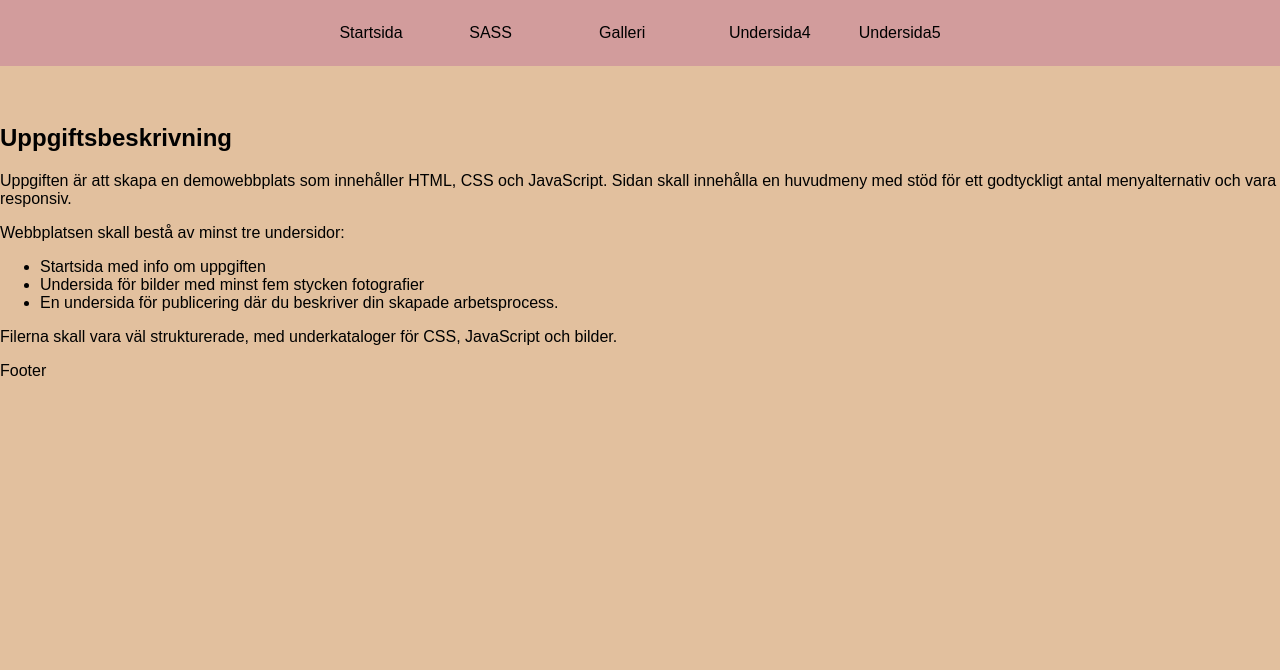
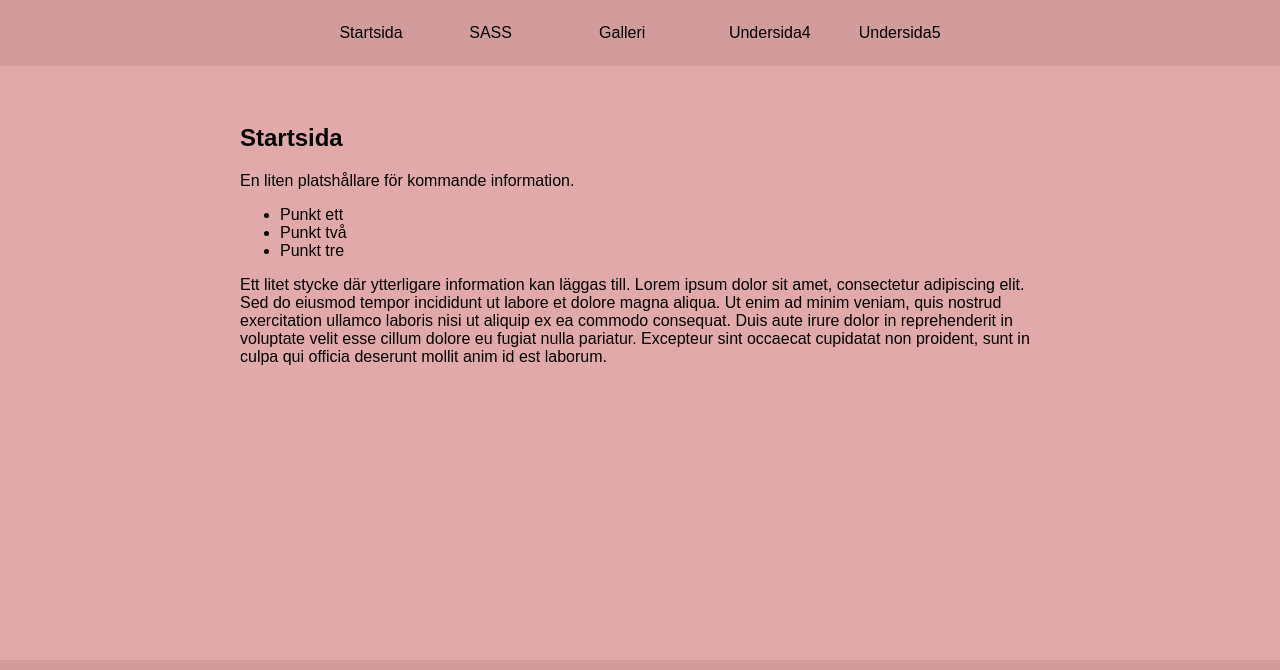
Before and after one commit to lisabromark/Moment_3, a website built with Parcel: page src/html/index.html in a window 1280 px wide. Shown: the top 670 px of the page. Built offline with nearby package versions, Linux system fonts and the light colour scheme.

Commit message:
Improved partial structure, started on colourscheme dark/light mode

```diff
--- a/src/html/index.html
+++ b/src/html/index.html
@@ -5,11 +5,12 @@
     <meta charset="UTF-8">
     <meta name="viewport" content="width=device-width, initial-scale=1.0">
     <link rel="stylesheet" href="../sass/main.scss">
+    <link rel="stylesheet" href="https://fonts.googleapis.com/icon?family=Material+Icons" >
     <title>Document</title>
     <script src="../js/main.js" type="module"></script>
 </head>
 
-<body>
+<body class="theme">
     <header>
         <div class="container">
 
@@ -36,26 +37,29 @@
     <div class="container">
         <main id="main">
             <article>
-            <h1>Uppgiftsbeskrivning</h1>
-            <p> Uppgiften är att skapa en demowebbplats som innehåller HTML, CSS och JavaScript.
-                Sidan skall innehålla en huvudmeny med stöd för ett godtyckligt antal menyalternativ och vara responsiv.</p>
+            <h1>Startsida</h1>
+            <p> En liten platshållare för kommande information.</p>
+                <ul>
+                <li>Punkt ett</li>
+                <li>Punkt två</li>
+                <li>Punkt tre</li>
+                </ul>
+                <p>Ett litet stycke där ytterligare information kan läggas till. Lorem ipsum dolor sit amet,
+                consectetur adipiscing elit. Sed do eiusmod tempor incididunt ut labore et dolore magna aliqua.
+                Ut enim ad minim veniam, quis nostrud exercitation ullamco laboris nisi ut aliquip ex ea commodo consequat.
+                Duis aute irure dolor in reprehenderit in voluptate velit esse cillum dolore eu fugiat nulla pariatur.
+                Excepteur sint occaecat cupidatat non proident, sunt in culpa qui officia deserunt mollit anim id est laborum.
+            </p>
+            </article>
 
-                <p>Webbplatsen skall bestå av minst tre undersidor:</p>
-                <ul>
-                <li>Startsida med info om uppgiften</li>
-                <li>Undersida för bilder med minst fem stycken fotografier</li>
-                <li>En undersida för publicering där du beskriver din skapade arbetsprocess.</li>
-                </ul>
-                <p>Filerna skall vara väl strukturerade, med underkataloger för CSS, JavaScript och bilder.</p>
-            </article>
         </main>
         <section id="section1"></section>
     </div>
     <footer>
-        <div class="container">
-            Footer
-        </div>
-    </footer>
+            <span class="material-icons">email</span>
+            <span class="material-icons">phone</span>
+            <span class="material-icons">map</span>
+           </footer>
 
 </body>
 
--- a/src/sass/base/_variables.scss
+++ b/src/sass/base/_variables.scss
@@ -1,18 +1,19 @@
 $font-stack:Arial, Helvetica, sans-serif;
-$primary-color:#e2c09e;
+$text-line-height: 1.5;
+
+$primary-color:#f1d5b9;
+$darker-color:darken($primary-color, 70%);
+$primary-color-dm:#5a2a1d;
+/*$darker-color-dm:*/
+
 $secondary-color: rgb(210, 156, 156);
-$text-color:black;
+$lighter-color: lighten($secondary-color, 20%);
+$secondary-color-dm: rgb(210, 156, 156);
+/*$lighter-color-dm:*/
+
 
 $breakpoint-tablet:1024px;
 $padding-tablet:1em;
 
 $breakpoint-mobile:600px;
 $padding-mobile:1.5em;
-
-
-body{
-    font-family: $font-stack;
-    background-color:$primary-color;
-    margin:0;
-    padding:0;
-}
--- /dev/null
+++ b/src/sass/layout/_global.scss
@@ -0,0 +1,26 @@
+@import "../base/_variables";
+
+body{
+    font-family: $font-stack;
+    background-color:$primary-color;
+    color:$darker-color;
+    margin:0;
+    padding:0;
+}
+
+#main {
+    grid-area: main;
+    display: grid;
+    place-items: center;
+}
+
+article {
+    max-width: 800px;
+    width: 90%;
+}
+
+footer {
+    background: $secondary-color;
+    grid-area: footer;
+    padding: 1em 0;
+}
--- a/src/sass/layout/_grid.scss
+++ b/src/sass/layout/_grid.scss
@@ -10,7 +10,6 @@
         "section1 section1 section1 section1"
         "footer footer footer footer";
     grid-template-rows: auto 1fr 1fr auto;
-    height: 100%;
 }
 
 @include respond(tablet){
--- a/src/sass/layout/_navigation.scss
+++ b/src/sass/layout/_navigation.scss
@@ -11,7 +11,7 @@ nav {
     padding: 1.5em 0;
 }
 
-// Meny i desktop-läge
+// Meny i desktop-läge och exemple på nesting
 
 .menu {
     display: grid;
--- a/src/sass/layout/_theme.scss
+++ b/src/sass/layout/_theme.scss
@@ -1,13 +1,13 @@
 @import "../base/_variables";
 
 .theme {
-    background: rgb(210, 156, 156);
+    background: rgb(225, 169, 169);
     color: black;
 }
 
 @media (prefers-color-scheme: dark){
     .theme{
-        background: black;
-        color: white;;
+        background-color: $primary-color-dm;
+        color: rgb(230,180,180);
     }
 }
--- a/src/sass/main.scss
+++ b/src/sass/main.scss
@@ -3,3 +3,4 @@
 @use 'layout/_theme';
 @use 'layout/_grid';
 @use 'layout/_navigation';
+@use 'layout/_global';
```
Also changed, not shown: src/sass/base/_reset.scss (deleted), src/sass/base/_typography.scss (deleted), src/sass/components/_cover.scss (deleted), src/sass/layout/_footer.scss (deleted), src/sass/layout/_header.scss (deleted).
